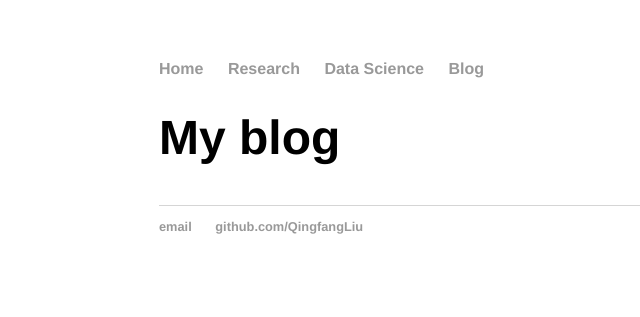
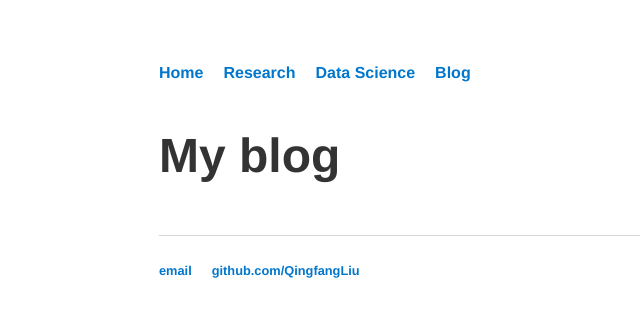
Before and after one commit to QingfangLiu/qingfangliu.github.io, a Jekyll site: the page built from blog/index.html, in a window 1280 px wide. Shown: the top 317 px of the page, without its empty margins (33-673 px from the left). Built offline with Jekyll 4.4.1, drawn with Linux system fonts in a browser that asks for light colours.

Commit message:
update main

```diff
--- a/css/main.css
+++ b/css/main.css
@@ -1,63 +1,96 @@
+
+/* Base layout and typography */
 body {
     font-family: 'Helvetica', 'Arial', 'Sans-Serif';
     margin: 60px auto;
     width: 70%;
+    color: #333;
+    background-color: #fff;
+    line-height: 1.6;
 }
 
+/* Navigation styling */
 nav ul, footer ul {
-    font-family:'Helvetica', 'Arial', 'Sans-Serif';
-    padding: 0px;
+    padding: 0;
     list-style: none;
     font-weight: bold;
+    display: flex;
+    gap: 20px;
 }
+
 nav ul li, footer ul li {
     display: inline;
-    margin-right: 20px;
 }
+
 a {
     text-decoration: none;
-    color: #999;
+    color: #0077cc;
 }
+
 a:hover {
     text-decoration: underline;
 }
+
+/* Headings */
 h1 {
     font-size: 3em;
-    font-family:'Helvetica', 'Arial', 'Sans-Serif';
-}
-p {
-    font-size: 1.5em;
-    line-height: 1.4em;
-    color: #333;
-}
-footer {
-    border-top: 1px solid #d5d5d5;
-    font-size: .8em;
+    margin-bottom: 0.2em;
 }
 
+h2 {
+    font-size: 2em;
+    margin-top: 2em;
+    border-bottom: 2px solid #ddd;
+    padding-bottom: 0.3em;
+}
+
+/* Paragraphs */
+p {
+    font-size: 1.25em;
+    margin-bottom: 1em;
+}
+
+/* Section spacing */
+section {
+    margin-top: 2.5em;
+}
+
+/* Skill list */
+ul.skill-list {
+    margin: 1em 0;
+    padding-left: 1.2em;
+    font-size: 1.1em;
+}
+
+ul.skill-list li {
+    margin-bottom: 0.4em;
+}
+
+/* Posts (if used for blogs) */
 ul.posts {
     margin: 20px auto 40px;
-    font-size: 1.5em;
+    font-size: 1.2em;
+    padding-left: 0;
 }
 
 ul.posts li {
     list-style: none;
+    margin-bottom: 0.5em;
 }
 
-h2 {
-    font-size: 2em;
-    margin-top: 1.5em;
-    border-bottom: 2px solid #ddd;
-    padding-bottom: 0.2em;
+/* Footer */
+footer {
+    border-top: 1px solid #d5d5d5;
+    font-size: 0.8em;
+    margin-top: 3em;
+    padding-top: 1em;
+    color: #777;
 }
 
-section {
-    margin-top: 2.5em;
-}
-
+/* Optional card layout for sections like Skills */
 .card {
     border: 1px solid #e0e0e0;
-    padding: 1em;
+    padding: 1.5em;
     border-radius: 8px;
     background: #fafafa;
     margin-top: 1.5em;
```
Also changed, not shown: index.html (+17 -15 lines).
